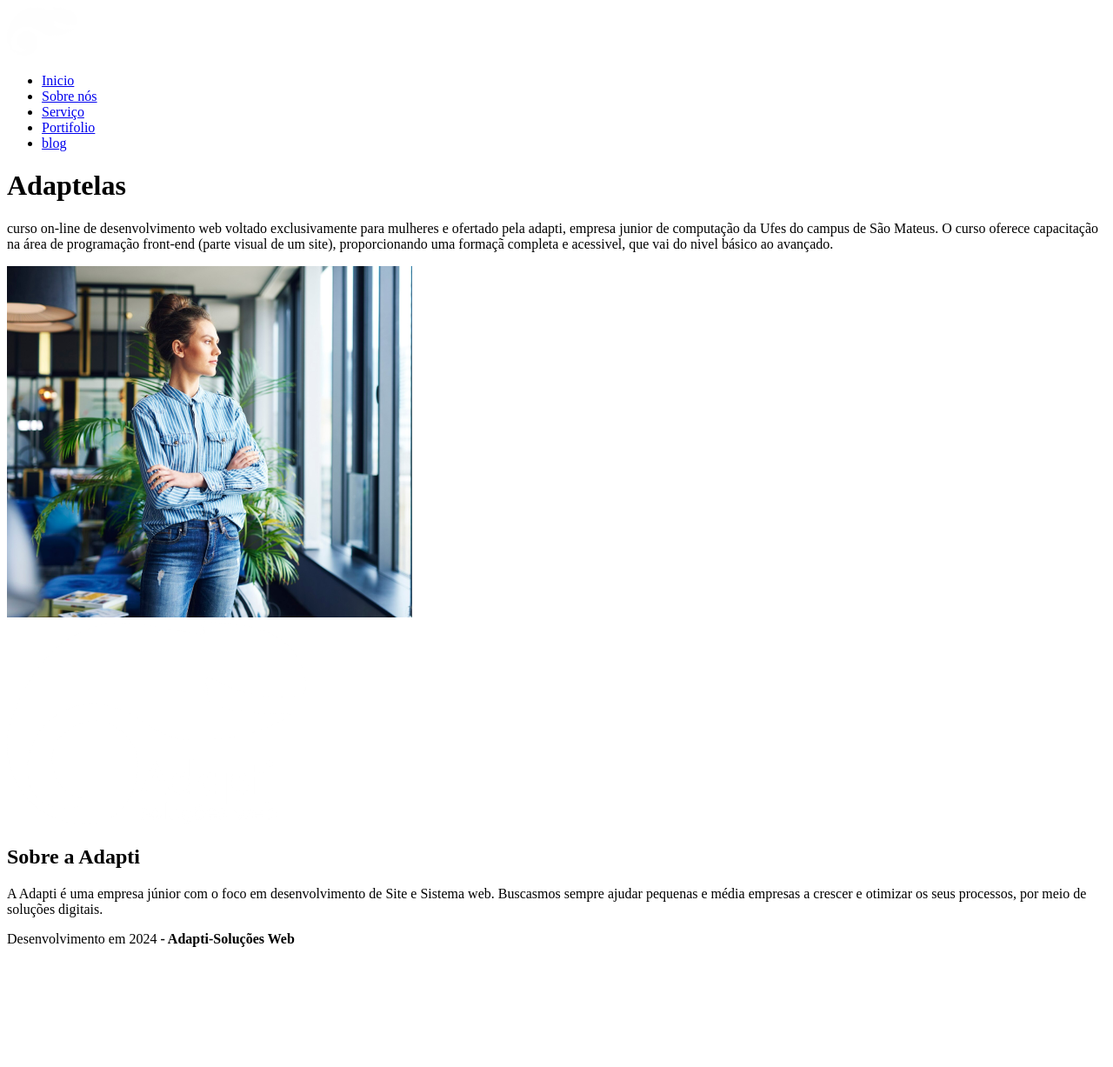
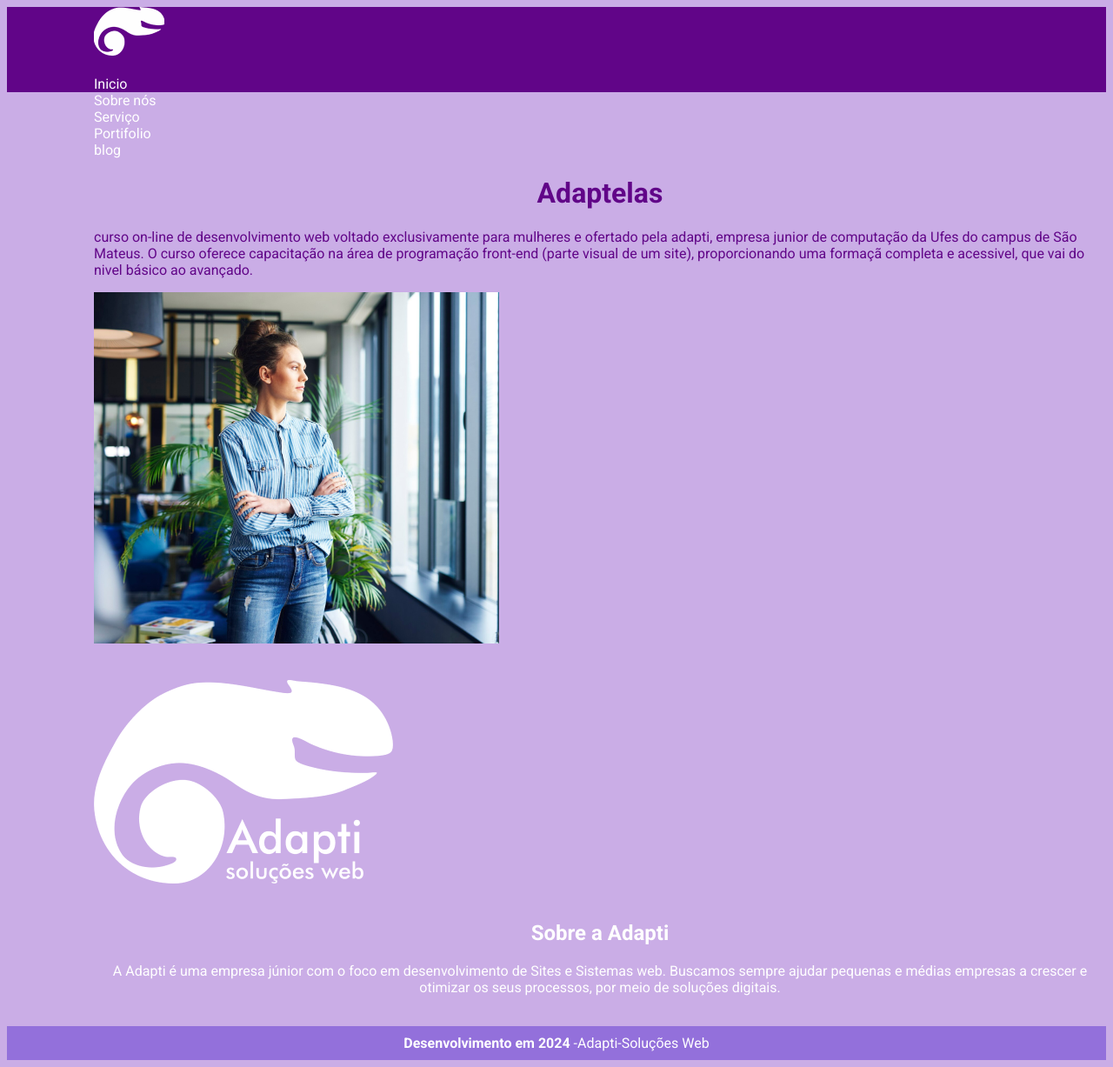
Before and after one commit to Regina201498/aula2, a plain HTML site: page index.html in a window 1280 px wide. Shown: the whole page at 87% size. Before the commit the page ends 1097 px from the top, so only its background shows below. Drawn offline with Linux system fonts and the light colour scheme.

Commit message:
aula3css

```diff
--- a/index.html
+++ b/index.html
@@ -1,42 +1,60 @@
 <!DOCTYPE html>
-<html lang="pt-br">
+<html lang="pt">
 <head>
     <meta charset="UTF-8">
     <meta name="viewport" content="width=device-width, initial-scale=1.0">
     <title>Adapti</title>
+    <link rel="stylesheet" href="style.css">
+    <link href="https://fonts.googleapis.com/css2?family=Roboto:ital,wght@0,100;0,300;0,400;0,500;0,700;0,900;1,100;1,300;1,400;1,500;1,700;1,900&display=swap" rel="stylesheet">
 </head>
 
 <body>
-      <header>
-        <img src="imagens (2)/imagens/logo_nav.png" alt="logo_nav">
-    <nav>
-        <ul>
-          <li><a href="https://www.google.com.br"target="_blank">Inicio</a></li>
-          <li><a href="https://www.google.com.br"target="_blank">Sobre nós</a></li>
-          <li><a href="https://www.google.com.br"target="_blank">Serviço</a></li>
-          <li><a href="https://www.google.com.br"target="_blank">Portifolio</a></li>
-          <li><a href="https://www.google.com.br"target="_blank">blog</a></li>
-        </ul>
+      <header >
+      <div  id="fundo" >
+       <img  src="imagens (2)/imagens/logo_nav.png" alt="logo_nav">
+        <br>
+        <br>
+         Inicio
+        </div>
+        <div class="movel1">
+        <nav id="cor">
+             Sobre nós
+          <br>
+             Serviço
+          <br>
+             Portifolio
+          <br>
+             blog
       </nav>
+    </div>
     </header>
-       <main> <h1>Adaptelas</h1>
-           <p>
-              curso on-line de desenvolvimento web voltado exclusivamente para mulheres e ofertado pela adapti, empresa junior de computação da Ufes do campus de São Mateus. O curso oferece capacitação na área de programação front-end (parte visual de um site), proporcionando uma formaçã
+       <main class="movel2">
+         <h1>Adaptelas</h1>
+           <p id="fonte">curso on-line de desenvolvimento web voltado exclusivamente para mulheres e ofertado pela adapti,
+            empresa junior de computação da Ufes do campus de São Mateus.
+             O curso oferece capacitação na área de programação front-end (parte visual de um site),
+              proporcionando uma formaçã
               completa e acessivel, que vai do nivel básico ao avançado.
-            </p>
+           </p>
             <img src="imagens (2)/imagens/body.png" alt="body">
             <br>
-            <img src="imagens (2)/imagens/logo_footer.png" alt="logo_footer">
-            <section>
+            <br>
+            <br>
+          <img src="imagens (2)/imagens/logo_footer.png" alt="logo_footer">
+          <section  class="center1">
+
+          <br class="card">
+
                 <h2>Sobre a Adapti</h2>
-                <p>
-                    A Adapti é uma empresa júnior com o foco em desenvolvimento de Site e Sistema web. Buscasmos sempre ajudar pequenas e média empresas a crescer e otimizar os seus processos,
-                    por meio de soluções digitais.
+                 <p>A Adapti é uma empresa júnior com o foco em desenvolvimento de Sites e Sistemas web.
+                  Buscamos sempre ajudar pequenas e médias empresas a crescer e otimizar os seus processos,
+                  por meio de soluções digitais. </span>
                 </p>
+                <br>
             </section>
         </main>
-        <footer>
-          Desenvolvimento em 2024 <strong> - Adapti-Soluções Web</strong>
+        <footer class="center2">
+         <strong >Desenvolvimento em 2024</strong> -Adapti-Soluções Web
         </footer>
     </body>
 </html>
--- /dev/null
+++ b/style.css
@@ -0,0 +1,70 @@
+* {
+    font-family: "Roboto", sans-serif;
+
+}
+
+
+body {
+   background-color: #CAADE6;
+
+}
+
+
+#fundo {
+    background-color:#610588;
+    left: 20ran;
+    color: white;
+    padding: 0 0 0 100px;
+
+}
+
+.movel1 {
+    padding:  0 0 0 100px;
+}
+
+
+#cor {
+    color: white;
+ }
+
+.movel2 {
+    padding: 0 0 0 100px;
+
+}
+
+
+h1 {
+    color: #610588;
+    text-align: center;
+}
+
+
+
+#fonte {
+    color:#610588;
+}
+
+#card {
+    border:#610588 ;
+}
+
+
+.center1 {
+    text-align: center;
+    color: white;
+}
+
+
+
+.center2 {
+    text-align: center;
+    background: mediumpurple;
+    padding: 10px;
+    color: white;
+}
+
+
+.logo {
+    background-color: #610588;
+
+}
```
